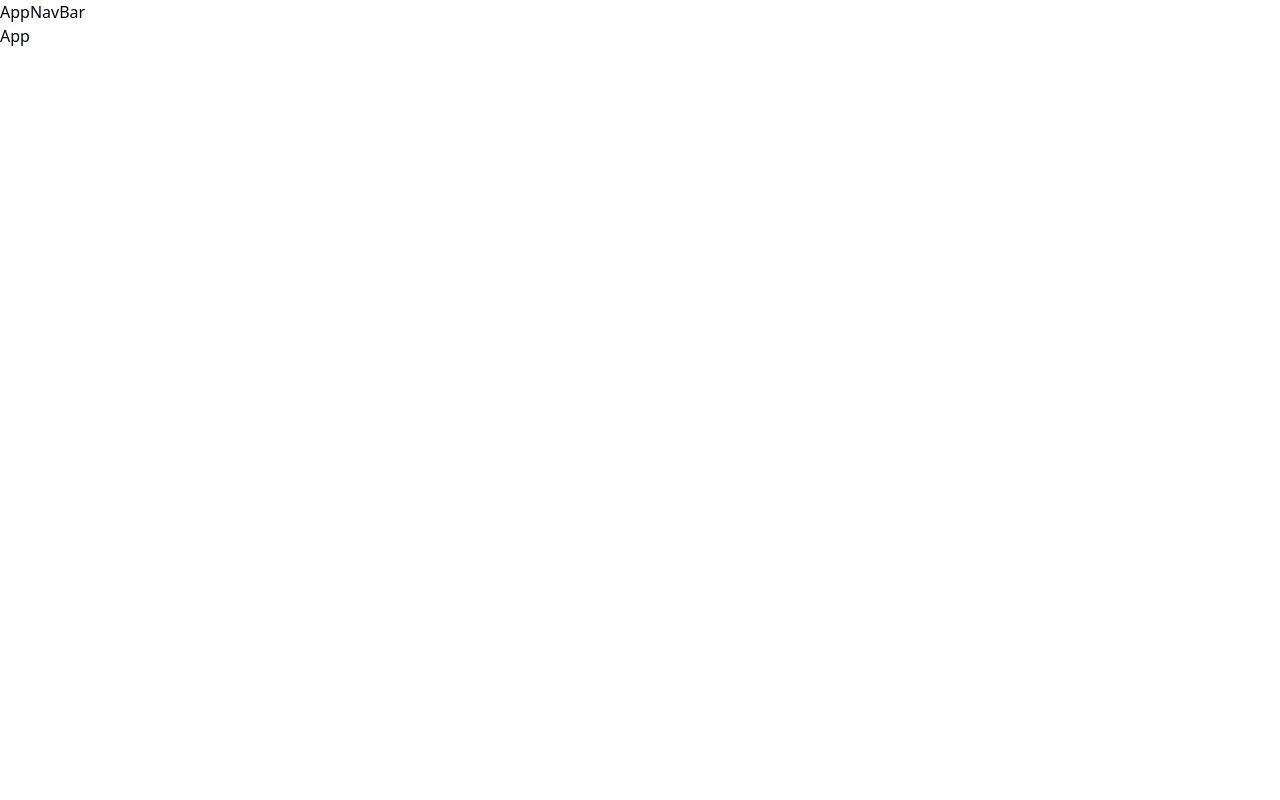
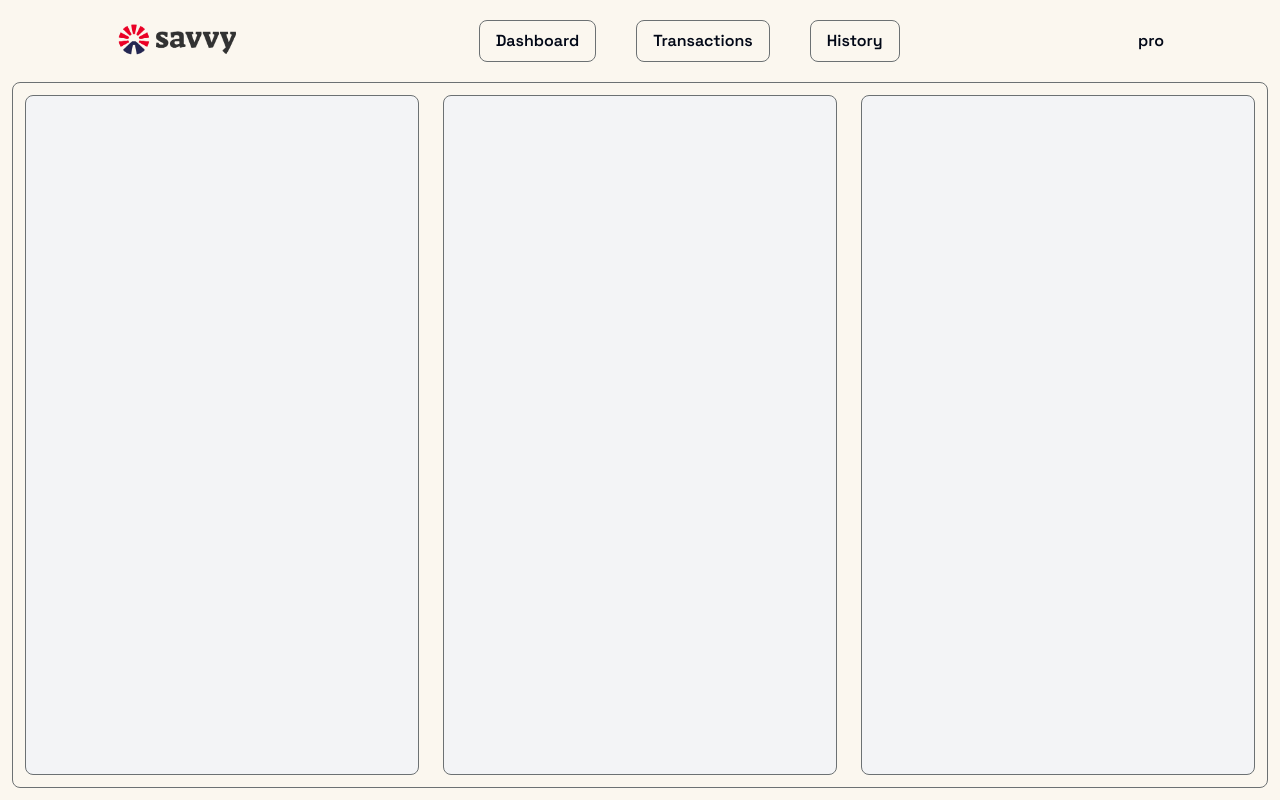
Before and after one commit to animesh-chakrabarty/AuthPilot-Implementation, a React (Vite) app: page /app in a window 1280 px wide. Built offline with nearby package versions, Linux system fonts and the light colour scheme.

Commit message:
added: /app page design added- no functionality

```diff
--- a/index.html
+++ b/index.html
@@ -5,6 +5,7 @@
     <link rel="icon" type="image/svg+xml" href="" />
     <meta name="viewport" content="width=device-width, initial-scale=1.0" />
     <title>Savvy</title>
+    <link href="https://fonts.googleapis.com/css2?family=Space+Grotesk:wght@300..700&display=swap" rel="stylesheet">
   </head>
   <body>
     <div id="root"></div>
--- /dev/null
+++ b/src/components/AppMain.jsx
@@ -0,0 +1,16 @@
+import React from 'react'
+import CurrentMonthIncome from './DashBoard/CurrentMonthIncome'
+import CurrentMonthExpense from './DashBoard/CurrentMonthExpense'
+import RecentTransactions from './DashBoard/RecentTransactions'
+
+const AppMain = () => {
+  return (
+    <div className='w-full h-full border border-[#6C7173] rounded-lg flex justify-between'>
+      <CurrentMonthIncome />
+      <CurrentMonthExpense />
+      <RecentTransactions />
+    </div>
+  )
+}
+
+export default AppMain
--- /dev/null
+++ b/src/components/DashBoard/CurrentMonthExpense.jsx
@@ -0,0 +1,11 @@
+import React from 'react'
+
+const CurrentMonthExpense = () => {
+    return (
+        <div className='h-full w-full p-3'>
+            <div className='h-full border border-[#6C7173] rounded-lg bg-[#F3F4F6]'></div>
+        </div>
+    )
+}
+
+export default CurrentMonthExpense
--- /dev/null
+++ b/src/components/DashBoard/CurrentMonthIncome.jsx
@@ -0,0 +1,11 @@
+import React from 'react'
+
+const CurrentMonthIncome = () => {
+    return (
+        <div className='h-full w-full p-3'>
+            <div className='h-full border border-[#6C7173] rounded-lg bg-[#F3F4F6]'></div>
+        </div>
+    )
+}
+
+export default CurrentMonthIncome
--- /dev/null
+++ b/src/components/DashBoard/RecentTransactions.jsx
@@ -0,0 +1,11 @@
+import React from 'react'
+
+const RecentTransactions = () => {
+    return (
+        <div className='h-full w-full p-3'>
+            <div className='h-full border border-[#6C7173] rounded-lg bg-[#F3F4F6]'></div>
+        </div>
+    )
+}
+
+export default RecentTransactions
--- a/src/components/NavBar/AppNavBar.jsx
+++ b/src/components/NavBar/AppNavBar.jsx
@@ -1,9 +1,22 @@
 import React from "react";
+import AppNavBarCard from "../cards/AppNavBarCard.jsx";
+import { AppPageNavBarList } from "../../constants";
+import logo from "../../assets/logo-bg.png"
 
 const AppNavBar = () => {
   return (
-    <div>
-      <p>AppNavBar</p>
+    <div className="flex items-center justify-evenly w-full h-16 font-grotesk font-semibold px-5">
+      <img src={logo} className="h-12" />
+      <div className="w-[60%] flex justify-center">
+        <div className="flex gap-10">
+          {AppPageNavBarList.map((item) => (
+            <AppNavBarCard content={item} />
+          ))}
+        </div>
+      </div>
+      <div>
+        pro
+      </div>
     </div>
   );
 };
--- /dev/null
+++ b/src/components/cards/AppNavBarCard.jsx
@@ -0,0 +1,9 @@
+import React from 'react'
+
+const AppNavBarCard = ({content}) => {
+  return (
+    <div className='border border-[#6C7173] px-4 py-2 rounded-lg cursor-pointer hover:bg-[#000000] hover:text-white '>{content}</div>
+  )
+}
+
+export default AppNavBarCard
--- a/src/constants.js
+++ b/src/constants.js
@@ -1 +1 @@
-export const sidebarList = ["Dashboard", "Transactions", "History"];
+export const AppPageNavBarList = ["Dashboard", "Transactions", "History"];
--- a/src/pages/AppPage.jsx
+++ b/src/pages/AppPage.jsx
@@ -1,11 +1,12 @@
+import AppMain from "@/components/AppMain";
 import AppNavBar from "@/components/NavBar/AppNavBar";
 import React from "react";
 
 const AppPage = () => {
   return (
-    <div>
+    <div className="flex flex-col h-full p-3 gap-3">
       <AppNavBar />
-      <p>App</p>
+      <AppMain />
     </div>
   );
 };
--- a/tailwind.config.js
+++ b/tailwind.config.js
@@ -2,10 +2,10 @@
 module.exports = {
   darkMode: ["class"],
   content: [
-    './pages/**/*.{js,jsx}',
-    './components/**/*.{js,jsx}',
-    './app/**/*.{js,jsx}',
-    './src/**/*.{js,jsx}',
+    "./pages/**/*.{js,jsx}",
+    "./components/**/*.{js,jsx}",
+    "./app/**/*.{js,jsx}",
+    "./src/**/*.{js,jsx}",
   ],
   prefix: "",
   theme: {
@@ -21,7 +21,7 @@ module.exports = {
         border: "hsl(var(--border))",
         input: "hsl(var(--input))",
         ring: "hsl(var(--ring))",
-        background: "hsl(var(--background))",
+        background: "#FBF7EF",
         foreground: "hsl(var(--foreground))",
         primary: {
           DEFAULT: "hsl(var(--primary))",
@@ -52,6 +52,9 @@ module.exports = {
           foreground: "hsl(var(--card-foreground))",
         },
       },
+      fontFamily: {
+        grotesk: ["Space Grotesk", "sans-serif"],
+      },
       borderRadius: {
         lg: "var(--radius)",
         md: "calc(var(--radius) - 2px)",
@@ -74,4 +77,4 @@ module.exports = {
     },
   },
   plugins: [require("tailwindcss-animate")],
-}
+};
```
Also changed, not shown: src/assets/index.js (added), src/assets/logo-bg.png (added), src/components/NavBar/logo-bg.png (added).
